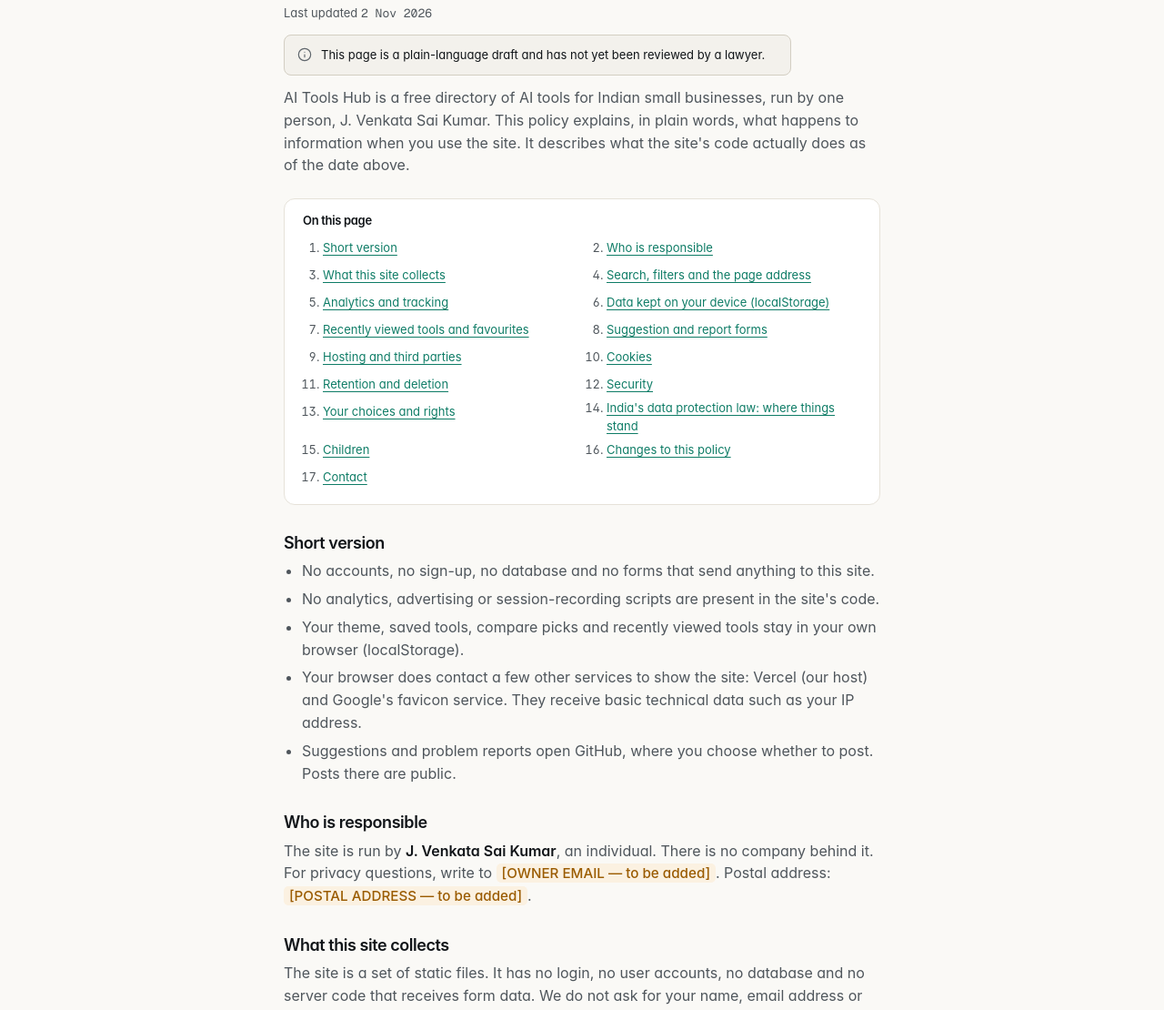
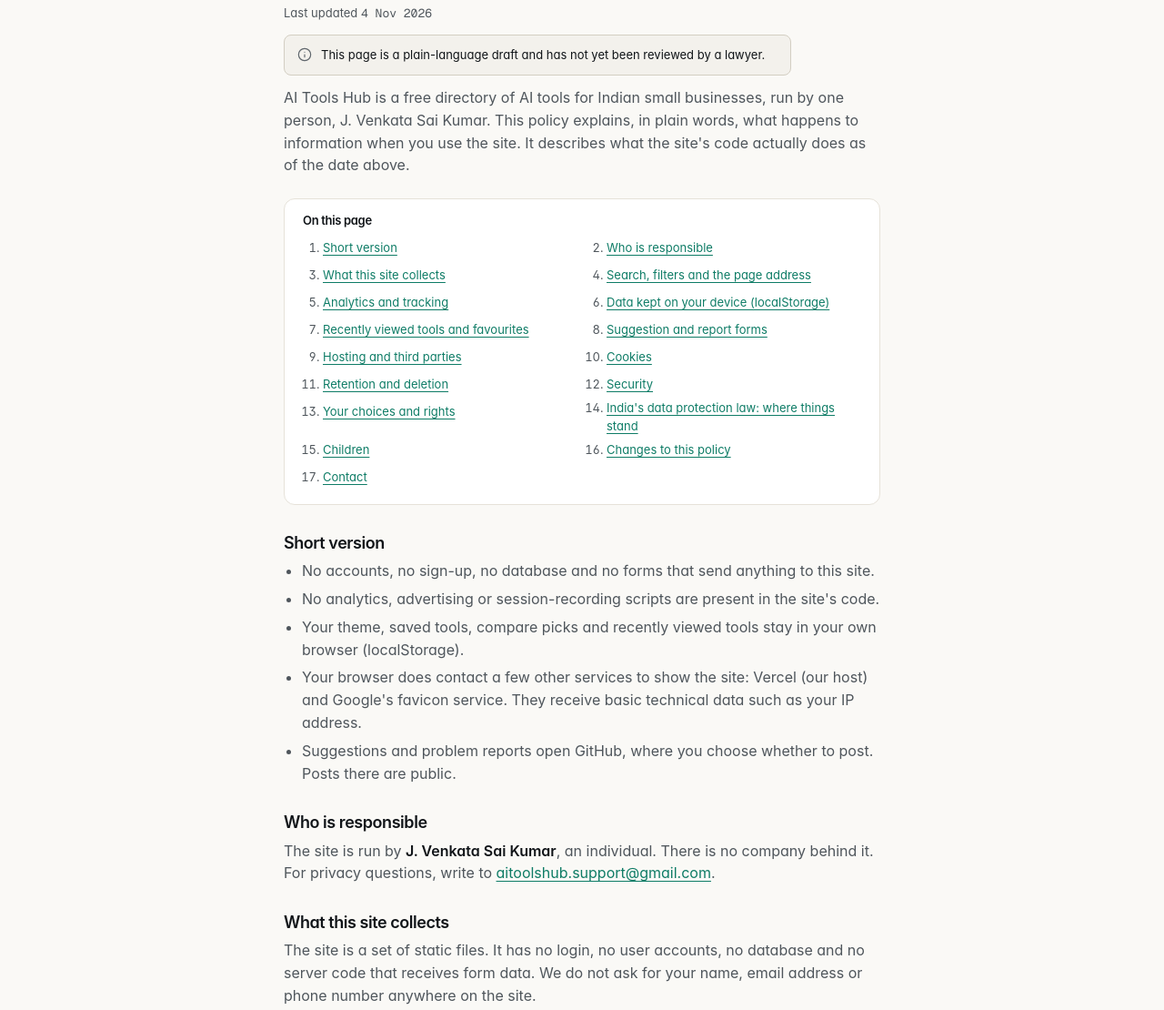
Before and after one commit to Saikumar8125/AI-TOOLS-HUB, a website: page privacy.html in a window 1280 px wide. Shown: the part 184-1294 px from the top of the page at 91% size. Drawn offline with Linux system fonts and the light colour scheme.

Commit message:
v3.16: support Gmail is the only contact on legal pages; postal address and grievance officer removed at owner's request

```diff
--- a/privacy.html
+++ b/privacy.html
@@ -39,7 +39,7 @@
 <main id="main" class="wrap doc">
 <nav class="crumbs" aria-label="Breadcrumb"><a href="/">Home</a><span class="sep" aria-hidden="true">/</span><span aria-current="page">Privacy Policy</span></nav>
 <h1>Privacy Policy</h1>
-<p class="m">Last updated <time datetime="2026-11-02">2 Nov 2026</time></p>
+<p class="m">Last updated <time datetime="2026-11-04">4 Nov 2026</time></p>
 <p class="note doc-draft" role="note"><svg class="i" aria-hidden="true"><use href="/icons.svg#i-info"/></svg><span>This page is a plain-language draft and has not yet been reviewed by a lawyer.</span></p>
 <p>AI Tools Hub is a free directory of AI tools for Indian small businesses, run by one person, J. Venkata Sai Kumar. This policy explains, in plain words, what happens to information when you use the site. It describes what the site's code actually does as of the date above.</p>
 <nav class="doc-toc" aria-label="On this page"><h2>On this page</h2><ol><li><a href="#summary">Short version</a></li><li><a href="#who">Who is responsible</a></li><li><a href="#collect">What this site collects</a></li><li><a href="#search">Search, filters and the page address</a></li><li><a href="#analytics">Analytics and tracking</a></li><li><a href="#storage">Data kept on your device (localStorage)</a></li><li><a href="#favourites">Recently viewed tools and favourites</a></li><li><a href="#forms">Suggestion and report forms</a></li><li><a href="#hosting">Hosting and third parties</a></li><li><a href="#cookies">Cookies</a></li><li><a href="#retention">Retention and deletion</a></li><li><a href="#security">Security</a></li><li><a href="#rights">Your choices and rights</a></li><li><a href="#dpdp">India's data protection law: where things stand</a></li><li><a href="#children">Children</a></li><li><a href="#changes">Changes to this policy</a></li><li><a href="#contact">Contact</a></li></ol></nav>
@@ -53,7 +53,7 @@
 </ul>
 </section>
 <section id="who" aria-labelledby="who-h"><h2 id="who-h">Who is responsible</h2>
-<p>The site is run by <strong>J. Venkata Sai Kumar</strong>, an individual. There is no company behind it. For privacy questions, write to <span class="ph">[OWNER EMAIL — to be added]</span>. Postal address: <span class="ph">[POSTAL ADDRESS — to be added]</span>.</p>
+<p>The site is run by <strong>J. Venkata Sai Kumar</strong>, an individual. There is no company behind it. For privacy questions, write to <a href="mailto:aitoolshub.support@gmail.com">aitoolshub.support@gmail.com</a>.</p>
 </section>
 <section id="collect" aria-labelledby="collect-h"><h2 id="collect-h">What this site collects</h2>
 <p>The site is a set of static files. It has no login, no user accounts, no database and no server code that receives form data. We do not ask for your name, email address or phone number anywhere on the site.</p>
@@ -115,7 +115,7 @@
 </section>
 <section id="rights" aria-labelledby="rights-h"><h2 id="rights-h">Your choices and rights</h2>
 <p>You can use the whole site without giving any personal information. You can clear stored settings at any time, block third-party requests in your browser, and decide whether to post anything on GitHub.</p>
-<p>India's Digital Personal Data Protection Act, 2023 gives people rights to information about, correction of and erasure of their personal data, to grievance redressal and to nominate someone to act for them. These rights take effect on the phased dates described below. Because this site keeps no personal data about visitors, there is usually nothing on our side to access or erase, but you can still write to <span class="ph">[OWNER EMAIL — to be added]</span> and we will tell you what, if anything, applies.</p>
+<p>India's Digital Personal Data Protection Act, 2023 gives people rights to information about, correction of and erasure of their personal data, to grievance redressal and to nominate someone to act for them. These rights take effect on the phased dates described below. Because this site keeps no personal data about visitors, there is usually nothing on our side to access or erase, but you can still write to <a href="mailto:aitoolshub.support@gmail.com">aitoolshub.support@gmail.com</a> and we will tell you what, if anything, applies.</p>
 </section>
 <section id="dpdp" aria-labelledby="dpdp-h"><h2 id="dpdp-h">India's data protection law: where things stand</h2>
 <p>The Digital Personal Data Protection Act, 2023 was enacted on 11 August 2023. The government published the Digital Personal Data Protection Rules, 2025 in the Gazette of India on 13 November 2025 (G.S.R. 846(E)) and announced them on 14 November 2025. A separate notification the same day (G.S.R. 843(E)) brings the Act into force in three phases:</p>
@@ -134,7 +134,7 @@
 <p>When this policy changes, we update the "Last updated" date at the top. Changes to the site are also listed in the project's <a href="https://github.com/Saikumar8125/AI-TOOLS-HUB/blob/main/CHANGELOG.md" target="_blank" rel="noopener">changelog on GitHub</a>.</p>
 </section>
 <section id="contact" aria-labelledby="contact-h"><h2 id="contact-h">Contact</h2>
-<p>Email: <span class="ph">[OWNER EMAIL — to be added]</span>. Postal address: <span class="ph">[POSTAL ADDRESS — to be added]</span>. Grievance contact: <span class="ph">[GRIEVANCE OFFICER NAME — to be added]</span>, <span class="ph">[GRIEVANCE OFFICER EMAIL — to be added]</span>. For non-private questions you can also <a href="https://github.com/Saikumar8125/AI-TOOLS-HUB/issues" target="_blank" rel="noopener">open a public issue on GitHub</a>.</p>
+<p>Email: <a href="mailto:aitoolshub.support@gmail.com">aitoolshub.support@gmail.com</a>.</p>
 </section>
 <section class="doc-rel" aria-labelledby="rel-h"><h2 id="rel-h">Related pages</h2><ul><li><a href="/terms.html">Terms &amp; Conditions</a></li><li><a href="/cookies.html">Cookie Policy</a></li><li><a href="/copyright.html">Copyright &amp; Trademarks</a></li><li><a href="/disclaimer.html">Third-Party Disclaimer</a></li></ul></section>
 </main>
```
Also changed, not shown: copyright.html (+3 -3 lines), terms.html (+2 -2 lines).
